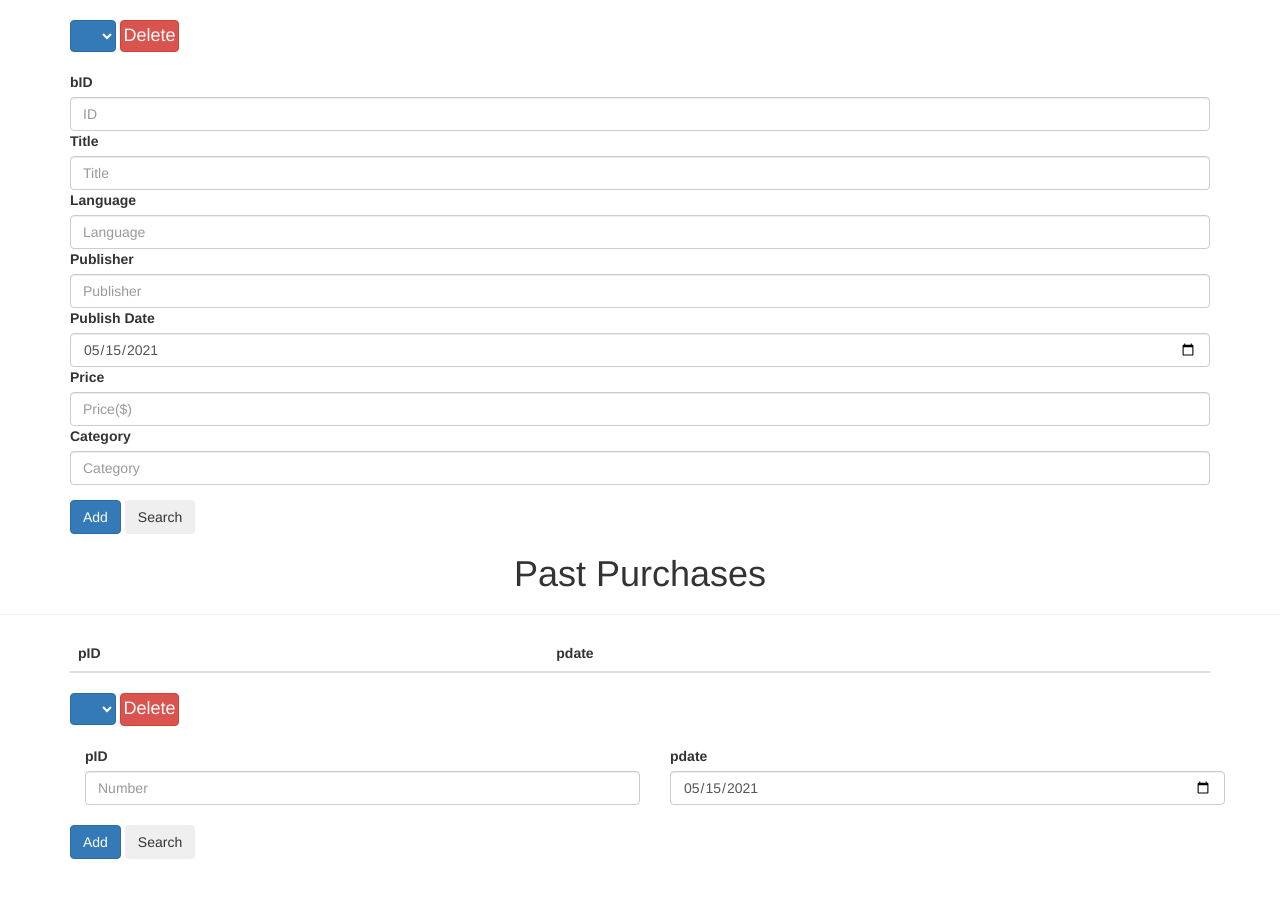
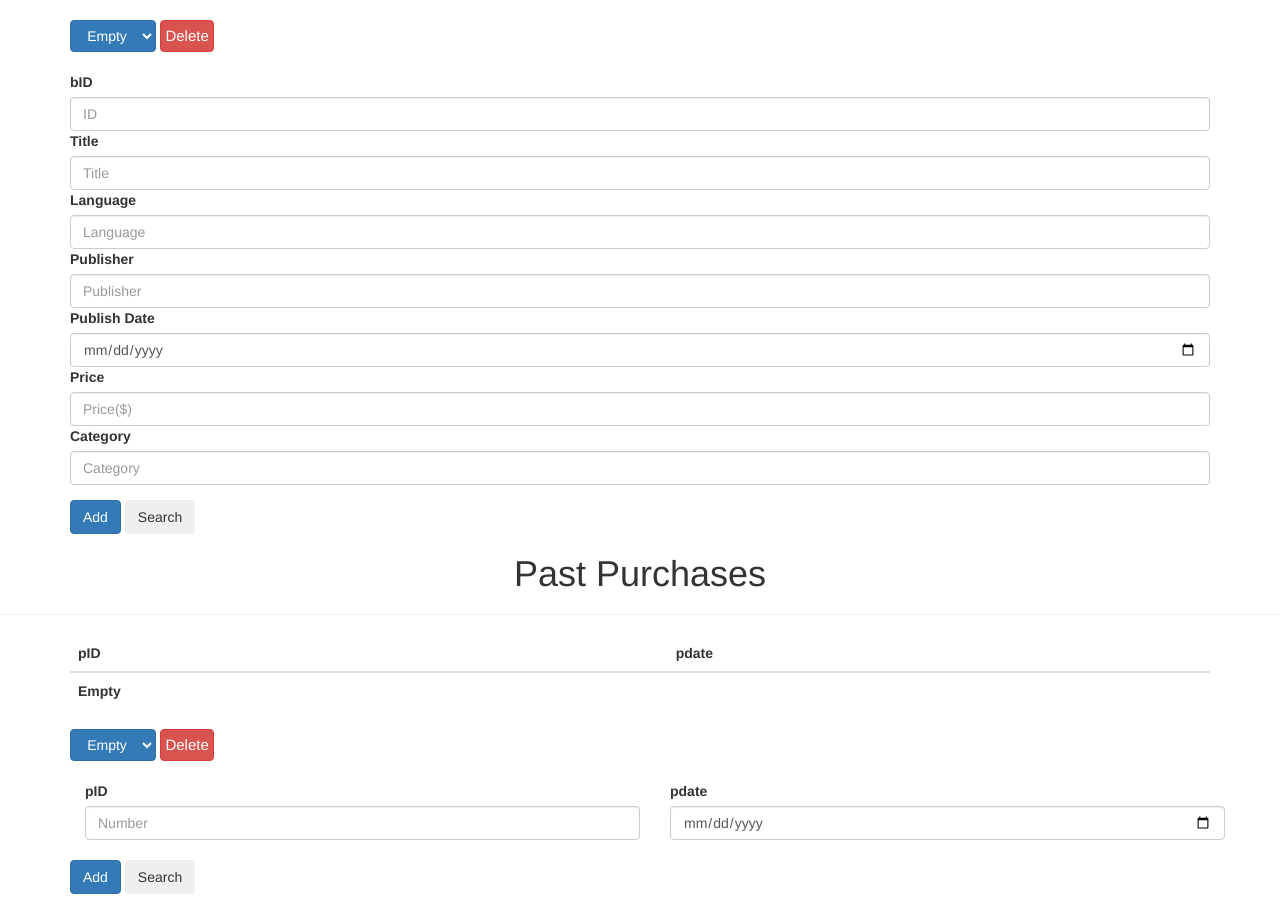
Before and after one commit to alpaslanhamzaoglu/book-shopping-website, a PHP site: page /cs306-project-step-4/admin.php in a window 1280 px wide. Shown: the part 108-1022 px from the top of the page. Before the commit the page ends 967 px from the top, so only its background shows below. Run offline with PHP 8.4, Linux system fonts and the light colour scheme; data that the repository does not hold is empty.

Commit message:
small changes

```diff
--- a/admin.php
+++ b/admin.php
@@ -14,3 +14,4 @@
         ?>
     </body>
     <script src="https://ajax.googleapis.com/ajax/libs/jquery/3.5.1/jquery.min.js"></script>
+</html>
--- a/book.php
+++ b/book.php
@@ -35,7 +35,6 @@
                     echo "<td> $category </td>";
                     echo "<tr/>";
                 }
-
             ?>
         </tbody>
     </table>
@@ -46,13 +45,19 @@
                     include "config.php";
                     $sql_statement = "SELECT * FROM books";
                     $result = mysqli_query($db, $sql_statement);
-                    while($row = mysqli_fetch_assoc($result)) {
-                        $id = $row['bID'];
-                        echo "<option value='$id'>$id</option>";
+                    if (mysqli_num_rows($result) == 0) {
+                        echo "<option>Empty</option>";
+                    }
+                    else {
+                        echo "<option>Select</option>";
+                        while($row = mysqli_fetch_assoc($result)) {
+                            $id = $row['bID'];
+                            echo "<option value='$id'>$id</option>";
+                        }
                     }
                 ?>
             </select>
-            <button class="btn btn-danger" style="padding:2.5px; font-size: 18px;">Delete</button>
+            <button class="btn btn-danger" style="padding:4.5px; font-size: 15px;">Delete</button>
         </div>
     </form>
     <br>
@@ -71,7 +76,7 @@
             <input class="form-control" id="publisher" name="publisher" placeholder="Publisher">
 
             <label for="pubdate">Publish Date</label>
-            <input class="form-control" id="pubdate" name="pubdate" type="date" value="2021-05-15" min="2000-01-01" max="2021-12-31">
+            <input class="form-control" id="pubdate" name="pubdate" type="date" min="2000-01-01" max="2021-12-31">
 
             <label for="bookPrice">Price</label>
             <input class="form-control" id="bookPrice" name="bookPrice" placeholder="Price($)">
--- a/bookForm.php
+++ b/bookForm.php
@@ -134,3 +134,4 @@ else if ($_POST["button"] == "search") {
         </div>
     </body>
     <script src="https://ajax.googleapis.com/ajax/libs/jquery/3.5.1/jquery.min.js"></script>
+</html>
--- a/pastpurchase.php
+++ b/pastpurchase.php
@@ -11,6 +11,10 @@
                     include "config.php";
                     $sql_statement = "SELECT * FROM pastpurchases";
                     $result = mysqli_query($db, $sql_statement);
+                    if (mysqli_num_rows($result) == 0) {
+                        echo "<th>Empty</th>";
+                    }
+                    else {
                         while($row = mysqli_fetch_assoc($result))
                         {
                             $pID = $row['pID'];
@@ -20,6 +24,7 @@
                             echo "<th scope=“row”> $pID </th>";
                             echo "<td> $pdate </td>";
                             echo "<tr/>";
+                        }
                     }
                 ?>
             </tbody>
@@ -31,14 +36,20 @@
                         include "config.php";
                         $sql_statement = "SELECT * FROM pastpurchases";
                         $result = mysqli_query($db, $sql_statement);
+                        if (mysqli_num_rows($result) == 0) {
+                            echo "<option>Empty</option>";
+                        }
+                        else {
+                            echo "<option>Select</option>";
                             while($row = mysqli_fetch_assoc($result)) {
                                 $pID = $row['pID'];
                                 $pdate = $row['pdate'];
                                 echo "<option value='$pID'>$pID</option>";
                             }
+                        }
                     ?>
                 </select>
-            <button class="btn btn-danger" style="padding:2.5px; font-size: 18px;">Delete</button>
+            <button class="btn btn-danger" style="padding:4.5px; font-size: 15px;">Delete</button>
             </div>
         </form>
         <br>
@@ -51,7 +62,7 @@
                 </div>
                 <div class="col-xs-6">
                     <label for="pdate">pdate</label>
-                    <input class="form-control" name="pdate" type="date" value="2021-05-15" min="2000-01-01" max="2021-12-31">
+                    <input class="form-control" name="pdate" type="date" min="2000-01-01" max="2021-12-31">
                 </div>
             </div>
         </div>
```
Also changed, not shown: pastPurchaseForm.php (+13 -2 lines). Lines whose indentation alone changed are shown as unchanged.
